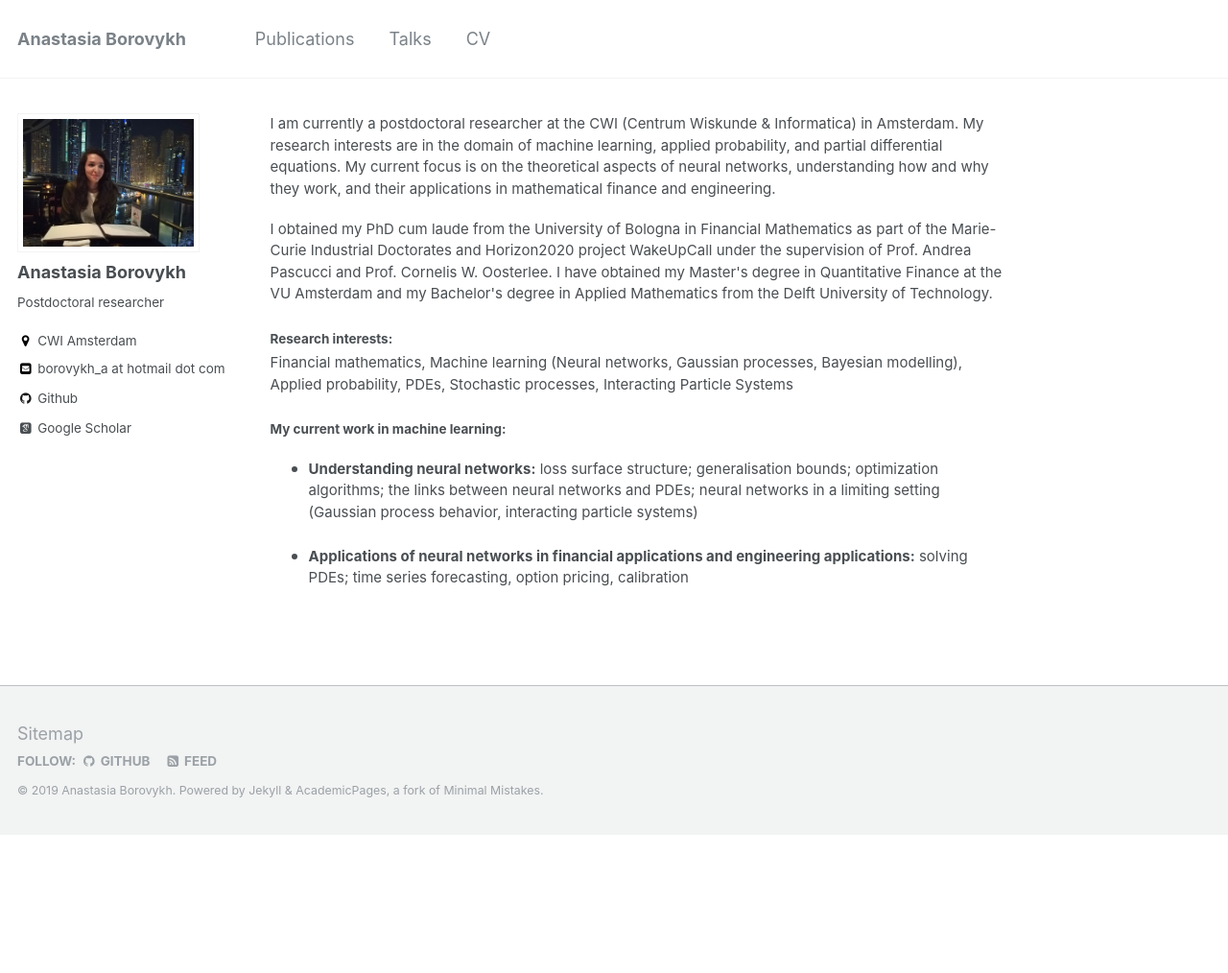
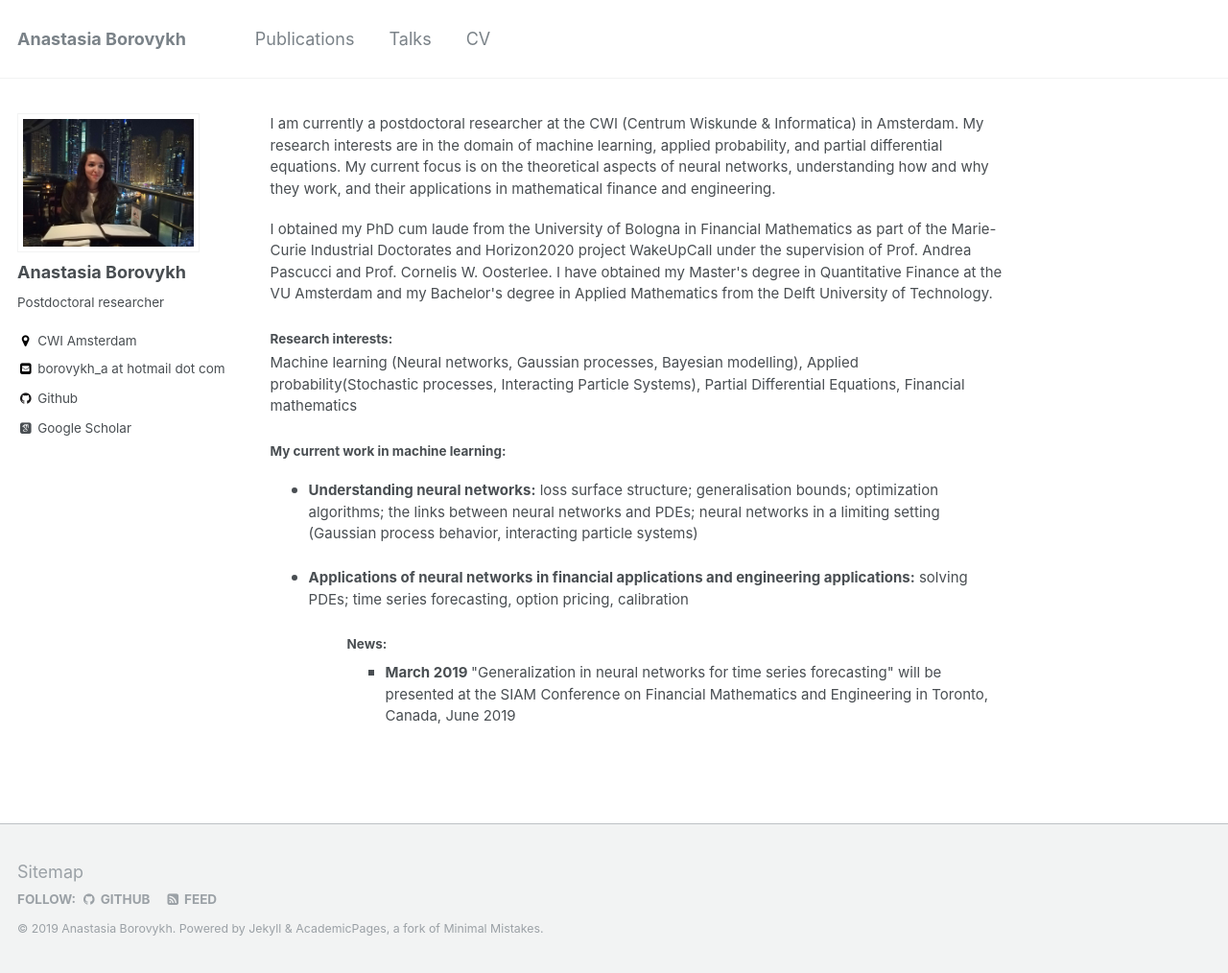
Before and after one commit to aib93/aib93.github.io, a Jekyll site: the page built from _pages/about.md, in a window 1280 px wide and 1014 px high. Shown: the whole window at 96% size. Built offline with Jekyll 4.4.1, drawn with Linux system fonts in a browser that asks for light colours; some web fonts are replaced.

Commit message:
Initial commit

```diff
--- a/_pages/about.md
+++ b/_pages/about.md
@@ -15,14 +15,19 @@ I am currently a postdoctoral researcher at the CWI (Centrum Wiskunde & Informat
 I obtained my PhD cum laude from the University of Bologna in Financial Mathematics as part of the Marie-Curie Industrial Doctorates and Horizon2020 project WakeUpCall under the supervision of Prof. Andrea Pascucci and Prof. Cornelis W. Oosterlee. I have obtained my Master's degree in Quantitative Finance at the VU Amsterdam and my Bachelor's degree in Applied Mathematics from the Delft University of Technology.
 </p>
 
-<h5>Research interests:</h5>
+<h4>Research interests:</h4>
 <p style="font-size:15px">
-Financial mathematics, Machine learning (Neural networks, Gaussian processes, Bayesian modelling), Applied probability, PDEs, Stochastic processes, Interacting Particle Systems
+Machine learning (Neural networks, Gaussian processes, Bayesian modelling), Applied probability(Stochastic processes, Interacting Particle Systems), Partial Differential Equations, Financial mathematics
 </p>
 
 
-<h5>My current work in machine learning:</h5>
+<h4>My current work in machine learning:</h4>
 <ul>
 <li><p style="font-size:15px"><b>Understanding neural networks:</b> loss surface structure; generalisation bounds; optimization algorithms; the links between neural networks and PDEs; neural networks in a limiting setting (Gaussian process behavior, interacting particle systems)</p></li>
 <li><p style="font-size:15px"><b>Applications of neural networks in financial applications and engineering applications:</b> solving PDEs; time series forecasting, option pricing, calibration </p></li>
 <ul>
+
+<h4>News:</h4>
+<ul>
+<li><p style="font-size:15px"><b>March 2019 </b> "Generalization in neural networks for time series forecasting" will be presented at the SIAM Conference on Financial Mathematics and Engineering in Toronto, Canada, June 2019</p></li>
+<ul>
```
